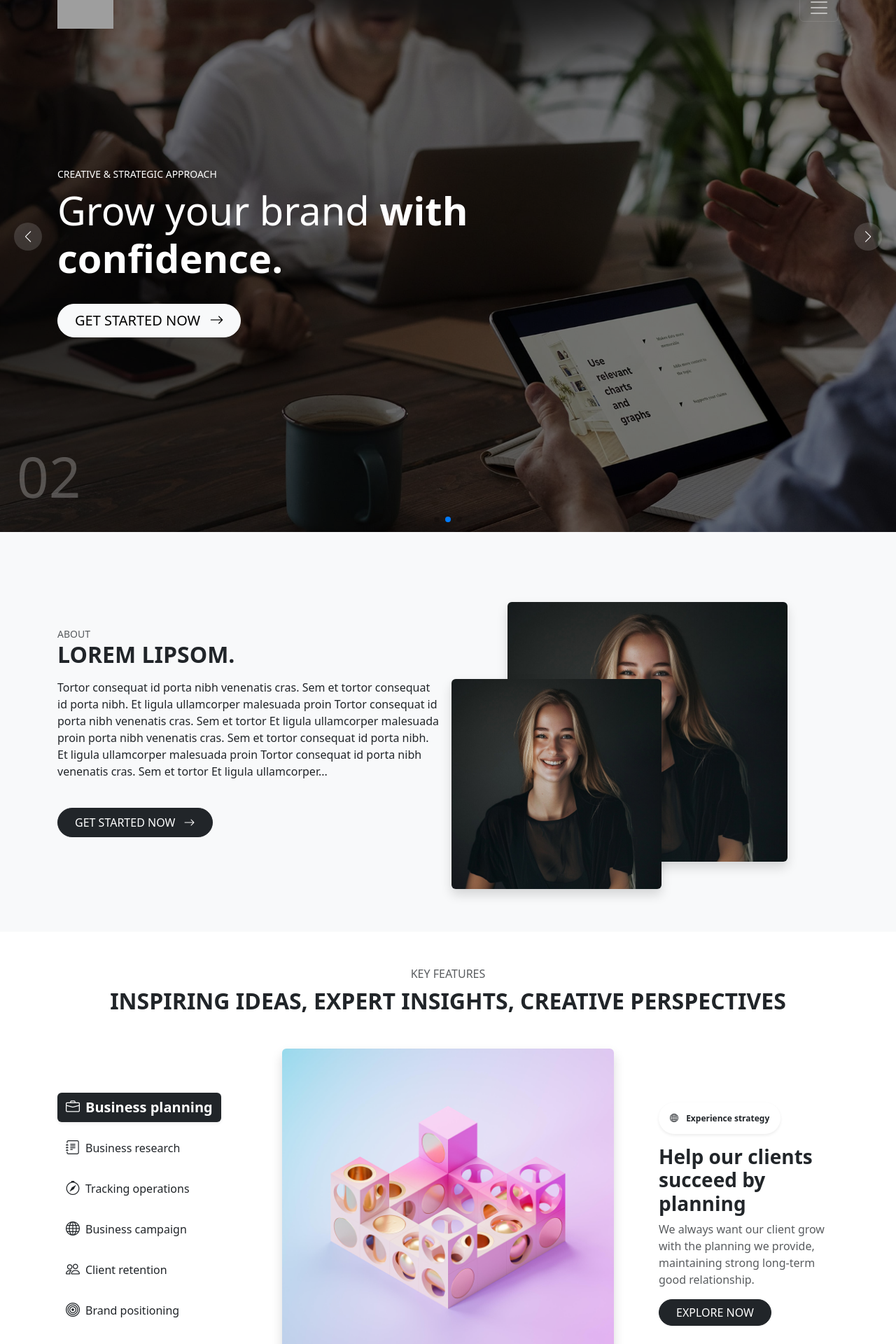
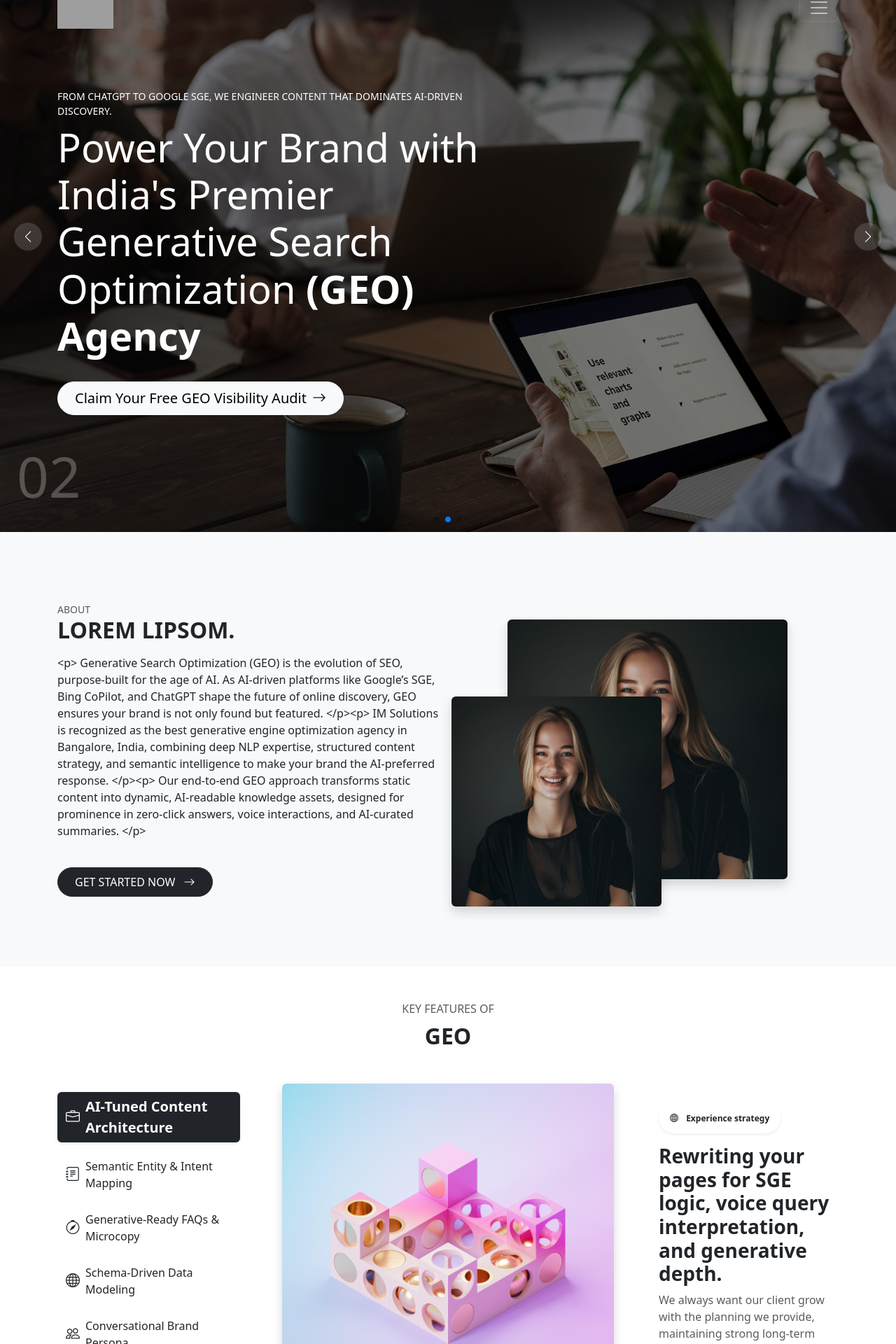
Before and after one commit to ravikaushik151/im-services-latest, a Next.js app: page / in a window 1280 px wide. Shown: the part 40-1960 px from the top of the page at 70% size. Built offline with nearby package versions, Linux system fonts and the light colour scheme; grey boxes are pictures that could not be loaded.

Commit message:
update data

```diff
--- a/src/components/HeroSection.js
+++ b/src/components/HeroSection.js
@@ -49,7 +49,7 @@ export default function HeroSlider({ slides }) {
                       href="#get-started"
                       className="btn btn-light btn-lg mt-4 rounded-pill px-4"
                     >
-                      GET STARTED NOW <i className="bi bi-arrow-right ms-2"></i>
+                  {slide.cta}<i className="bi bi-arrow-right ms-2"></i>
                     </a>
                   </div>
                 </div>
--- a/src/components/ServiceTabs.js
+++ b/src/components/ServiceTabs.js
@@ -10,9 +10,9 @@ export default function ServiceTabs({ services }) {
     <section className="bg-white py-5">
       <div className="container">
         <div className='row' data-aos="fade-up" data-aos-duration="1000">
-          <p className="text-uppercase text-muted mb-2 text-center">Key Features</p>
+          <p className="text-uppercase text-muted mb-2 text-center">Key Features of </p>
           <h2 className="fw-bold mb-5 text-center text-uppercase ">
-            Inspiring Ideas, Expert Insights, Creative Perspectives
+            GEO
           </h2>
         </div>
         <div className="row align-items-center">
--- a/src/data/faqs.js
+++ b/src/data/faqs.js
@@ -1,34 +1,46 @@
 export const faqs = [
   {
-    question: "What is the main role played by a business planning consultant?",
+    question: "Q1. What is Generative Search Optimization (GEO)? ",
     answer:
-      "Lorem ipsum dolor sit amet, consectetur adipiscing elit, sed eiusmod tempor incididunt ut labore et dolore magna aliqua enim ad minim veniam, quis nostrud exercitation.",
+      "GEO is a content optimization framework that ensures your brand surfaces in generative platforms like ChatGPT, Google SGE, Bing CoPilot, and Gemini. It helps your answers become the answer.",
   },
   {
-    question: "What are the main stages of business plan consulting?",
+    question: "Q2. How is GEO different from SEO? ",
     answer:
-      "Lorem ipsum dolor sit amet, consectetur adipiscing elit. Integer nec odio. Praesent libero. Sed cursus ante dapibus.",
+      "SEO ranks you in results. GEO makes you the result. GEO prepares your content to be summarized, cited, or directly referenced in AI-generated responses.",
   },
   {
     question:
-      "What are the advantages of using business plan consulting services?",
+      "Q3. Why should I hire a GEO agency in India?  ",
     answer:
-      "Ut fringilla. Suspendisse potenti. Nunc feugiat mi a tellus consequat imperdiet.",
+      "Partnering with a GEO agency in India like ours means gaining future-proof expertise, localized strategy, and world-class execution at global scale and speed.",
   },
    {
-    question: "What is the main role played by a business planning consultant?",
+    question: "Q4. What kind of results can GEO deliver?",
     answer:
-      "Lorem ipsum dolor sit amet, consectetur adipiscing elit, sed eiusmod tempor incididunt ut labore et dolore magna aliqua enim ad minim veniam, quis nostrud exercitation.",
+      "Expect higher visibility in AI outputs, featured response inclusion, improved voice search traction, and increased high-intent inbound traffic.",
   },
   {
-    question: "What are the main stages of business plan consulting?",
+    question: "Q5. How do we measure GEO success?",
     answer:
-      "Lorem ipsum dolor sit amet, consectetur adipiscing elit. Integer nec odio. Praesent libero. Sed cursus ante dapibus.",
+      "Through AI inclusion tracking, SERP-0 visibility, featured snippet capture, and generative search engine mentions across multiple platforms.",
   },
   {
     question:
-      "What are the advantages of using business plan consulting services?",
+      "Q6. What makes IM Solutions the best GEO agency in Bangalore?",
     answer:
-      "Ut fringilla. Suspendisse potenti. Nunc feugiat mi a tellus consequat imperdiet.",
+      "Our hybrid of content intelligence, AI training logic, and enterprise-class delivery makes us the best generative search optimization agency in Bangalore, serving global brands from the heart of India's tech capital.",
+  },
+   {
+    question:
+      "Q7. How soon can we implement GEO on our site?",
+    answer:
+      "Most projects start seeing AI-oriented placement and snippet responses within 30–45 days of rollout.",
+  },
+   {
+    question:
+      "Q8. Can you optimize across platforms like ChatGPT and Google SGE simultaneously?",
+    answer:
+      "Yes. Our GEO methodology is platform agnostic and scalable built for today's multi-engine generative discovery landscape.",
   },
 ];
--- a/src/data/home.js
+++ b/src/data/home.js
@@ -2,83 +2,93 @@ const homeData = {
   heroSlides: [
     {
       id: 1,
-   heading: 'Agency for your great business.',
-   subheading: 'Best solutions for your business',
+      heading: "Power Your Brand with India's Premier Generative Search Optimization (GEO) Agency",
+      subheading: 'From ChatGPT to Google SGE, we engineer content that dominates AI-driven discovery.',
       image: '/img/slider1.jpg',
+      cta: 'Claim Your Free GEO Visibility Audit',
+      ctaLink: '#',
     },
     {
       id: 2,
-   heading: 'Grow your brand with confidence.',
-   subheading: 'Creative & strategic approach',
+      heading: "Power Your Brand with India's Premier Generative Search Optimization (GEO) Agency",
+      subheading: 'From ChatGPT to Google SGE, we engineer content that dominates AI-driven discovery.',
       image: '/img/slider2.jpg',
+      cta: 'Claim Your Free GEO Visibility Audit',
+      ctaLink: '#',
     },
     {
       id: 3,
-   heading: 'Smart solutions for your success.',
-   subheading: 'Innovation + execution',
+      heading: "Power Your Brand with India's Premier Generative Search Optimization (GEO) Agency",
+      subheading: 'From ChatGPT to Google SGE, we engineer content that dominates AI-driven discovery.',
       image: '/img/slider3.jpg',
+      cta: 'Claim Your Free GEO Visibility Audit',
+      ctaLink: '#',
     },
   ],
   about: {
     title: 'Lorem Lipsom.',
-  text: `Tortor consequat id porta nibh venenatis cras. Sem et tortor
-    consequat id porta nibh. Et ligula ullamcorper malesuada proin Tortor consequat id porta nibh venenatis cras. Sem et tortor Et ligula ullamcorper malesuada proin porta nibh venenatis cras. Sem et tortor
-    consequat id porta nibh. Et ligula ullamcorper malesuada proin Tortor consequat id porta nibh venenatis cras. Sem et tortor Et ligula ullamcorper...`,
+    text: `<p>
+    Generative Search Optimization (GEO) is the evolution of SEO, purpose-built for the age of AI. As AI-driven platforms like Google’s SGE, Bing CoPilot, and ChatGPT shape the future of online discovery, GEO ensures your brand is not only found but featured.
+</p><p>
+IM Solutions is recognized as the best generative engine optimization agency in Bangalore, India, combining deep NLP expertise, structured content strategy, and semantic intelligence to make your brand the AI-preferred response.
+</p><p>
+Our end-to-end GEO approach transforms static content into dynamic, AI-readable knowledge assets, designed for prominence in zero-click answers, voice interactions, and AI-curated summaries.
+</p>`,
     imageBack: '/img/about.jpeg',
     imageFront: '/img/about.jpeg',
   },
   serviceTabs: [
     {
       id: 1,
-   title: 'Business planning',
+      title: 'AI-Tuned Content Architecture',
       icon: 'bi-briefcase',
       image: '/img/abstruct.jpg',
-   heading: 'Help our clients succeed by planning',
+      heading: 'Rewriting your pages for SGE logic, voice query interpretation, and generative depth.',
       subtitle: 'Experience strategy',
       text: 'We always want our client grow with the planning we provide, maintaining strong long-term good relationship.',
     },
     {
       id: 2,
-   title: 'Business research',
+      title: 'Semantic Entity & Intent Mapping',
       icon: 'bi-journal-text',
       image: '/img/abstruct.jpg',
-   heading: 'We research what helps your brand',
+      heading: ' Using LLM-friendly structuring to match user questions with brand-qualified answers.',
       subtitle: 'Research strategy',
       text: 'Detailed analysis and research create measurable results for your business.',
     },
     {
       id: 3,
-   title: 'Tracking operations',
+      title: 'Generative-Ready FAQs & Microcopy',
       icon: 'bi-compass',
       image: '/img/abstruct.jpg',
-   heading: 'Track progress. Get better.',
+      heading: 'Built to trigger voice search, AI snippets, and featured box appearances.',
       subtitle: 'Operation strategy',
       text: 'Keep an eye on KPIs and let your performance grow in the right direction.',
     },
     {
       id: 4,
-   title: 'Business campaign',
+      title: 'Schema-Driven Data Modeling',
       icon: 'bi-globe',
       image: '/img/abstruct.jpg',
-   heading: 'Global campaigns with local impact',
+      heading: 'Implementing JSON-LD, HowTo, FAQ, and Product schemas for elevated AI indexing.',
       subtitle: 'Campaign strategy',
       text: 'Launch powerful marketing campaigns designed for global and local markets.',
     },
     {
       id: 5,
-   title: 'Client retention',
+      title: 'Conversational Brand Persona',
       icon: 'bi-people',
       image: '/img/abstruct.jpg',
-   heading: 'Retain clients long-term',
+      heading: 'We train your tone to resonate across LLM platforms, preserving brand voice while adapting to AI delivery.',
       subtitle: 'Retention strategy',
       text: 'Loyalty-building and retention practices to grow your lifetime value.',
     },
     {
       id: 6,
-   title: 'Brand positioning',
+      title: 'Generative Content Hubs',
       icon: 'bi-bullseye',
       image: '/img/abstruct.jpg',
-   heading: 'Position your brand to lead',
+      heading: 'Creating multi-level topical clusters that answer, engage, and rank across engines and interfaces.',
       subtitle: 'Brand strategy',
       text: 'We help your brand stand out and stay remembered.',
     }
@@ -142,41 +152,47 @@ const homeData = {
         "Ut fringilla. Suspendisse potenti. Nunc feugiat mi a tellus consequat imperdiet.",
     },
   ],
- services : [
+  services: [
     {
-    title: 'Business Planning',
-    subtitle: 'Strategic planning for growth',
-    tag: 'Strategy',
+      title: 'Strategic GEO Audits',
+      subtitle: 'Comprehensive AI-readiness scans of your digital ecosystem',
+      tag: '',
       image: '/img/service1.jpg',
     },
     {
-    title: 'Market Research',
-    subtitle: 'Insights to drive decisions',
-    tag: 'Analysis',
+      title: 'Local GEO Optimization',
+      subtitle: 'Making your brand discoverable in location-intent queries and map-based AI results.',
+      tag: '',
       image: '/img/service2.jpg',
     },
     {
-    title: 'Brand Development',
-    subtitle: 'Build a memorable brand',
-    tag: 'Identity',
+      title: 'Generative Product SEO',
+      subtitle: 'Engineered for marketplaces and eCommerce platforms, optimized for voice and snippet exposure.',
+      tag: '',
       image: '/img/service3.jpg',
     },
     {
-    title: 'Digital Marketing',
-    subtitle: 'Online campaigns that convert',
-    tag: 'Marketing',
+      title: 'GEO for Enterprise & SaaS',
+      subtitle: 'Structured data frameworks and generative UX mapping for B2B buyers and CXOs.',
+      tag: '',
       image: '/img/service4.jpg',
     },
     {
-    title: 'Customer Analytics',
-    subtitle: 'Understand your audience deeply',
-    tag: 'Analytics',
+      title: 'AI-Centric Copywriting',
+      subtitle: 'Microcopy, answers, and narratives tailored for generative training datasets.',
+      tag: '',
       image: '/img/service5.jpg',
     },
     {
-    title: 'Operations Consulting',
-    subtitle: 'Improve efficiency & delivery',
-    tag: 'Optimization',
+      title: 'Technical GEO Engineering',
+      subtitle: 'Performance-layer upgrades, schema injection, and crawl simulation for AI engines.',
+      tag: '',
+      image: '/img/service6.jpg',
+    },
+    {
+      title: 'Workshops & Team Enablement',
+      subtitle: 'GEO onboarding for CMOs, content heads, and in-house teams.',
+      tag: '',
       image: '/img/service6.jpg',
     },
   ]
```
Also changed, not shown: src/components/ServicesSlider.js (+9 -5 lines). Lines whose indentation alone changed are shown as unchanged.
